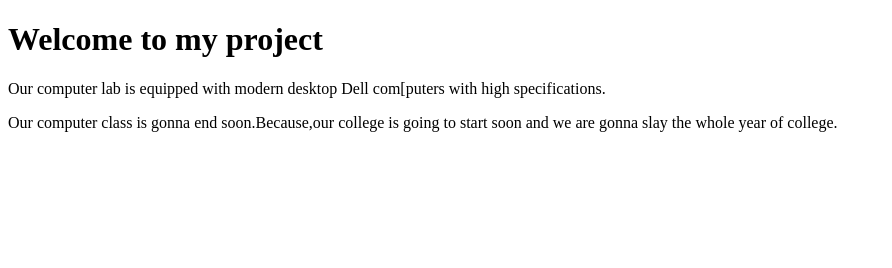
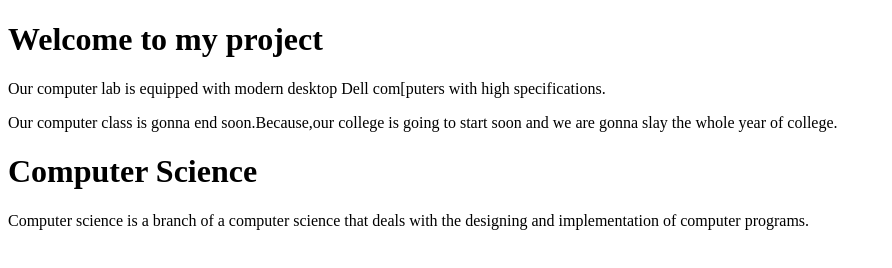
Before and after one commit to islayyeveryday/Demo-1, a plain HTML site: page index.html in a window 1280 px wide. Shown: the whole page, without its empty margins (0-892 px from the left). Drawn offline with Linux system fonts and the light colour scheme.

Commit message:
added another heading computer science

```diff
--- a/index.html
+++ b/index.html
@@ -10,6 +10,10 @@
     <!--This paragraph  contains information about computer lab -->
     <p>Our computer lab is equipped with modern desktop Dell com[puters with
         high  specifications.</p>
-    <x>Our computer class is gonna end soon.Because,our college is going to start soon and we are gonna slay the whole year of college.  </x>
-</body>
+    <p>Our computer class is gonna end soon.Because,our college is going to start soon and we are gonna slay the whole year of college.  </p>
+    <h1>Computer Science</h1>
+    <!--This paragraph contains information about computer science-->
+    <p> Computer science is a branch of  a computer science that deals with the
+        designing and implementation of computer programs.  </p>
+    </h1>
 </html>
```
